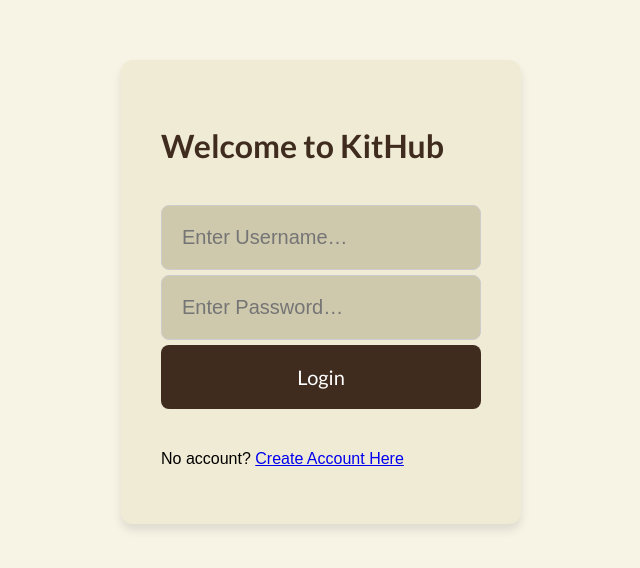
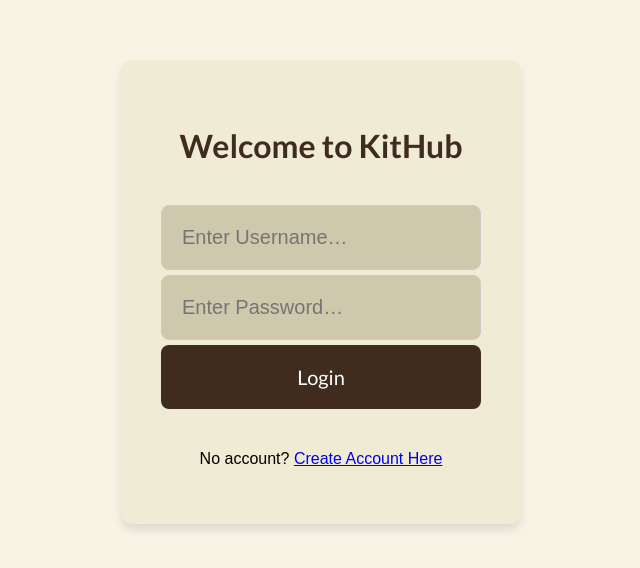
Before and after one commit to Jibril-Pa/KitHub-Project, a React (Vite) app in the folder Kithub-Frontend/: page / in a window 1280 px wide. Shown: the part 108-676 px from the top of the page, without its empty margins (319-959 px from the left). Built offline with nearby package versions, Linux system fonts and the light colour scheme.

Commit message:
styling for tabs

```diff
--- a/Kithub-Frontend/src/Home.jsx
+++ b/Kithub-Frontend/src/Home.jsx
@@ -8,6 +8,10 @@ import './Home.css';
 export default function Home({ setIsLoggedIn }) {
     const [isModalOpen, setIsModalOpen] = useState(false);
     const [posts,setPosts] = useState([]);
+
+    useEffect(() => {
+      document.title = "KitHub 🐾 | Home";
+    }, []);
 
     useEffect(()=>{
         fetch('http://localhost:3001/posts') // replace w mysql server link
--- a/Kithub-Frontend/src/LoginPage.css
+++ b/Kithub-Frontend/src/LoginPage.css
@@ -3,7 +3,7 @@ body {
     margin: 0;
     padding: 0;
     height: 100vh; /* Full viewport height */
-    background-color: #f7f4e6; /* Cream background for the entire page */
+    background-color: #b99b14; /* Cream background for the entire page */
     font-family: Arial, sans-serif; /* Default font */
     display: flex;
     flex-direction: column;
@@ -20,7 +20,7 @@ h2 {
 
 /* Form styling */
 .login-form {
-    background-color: #f0ebd4 !important; /* White background for form */
+    background-color: #f0ebd4 ; /* White background for form */
     padding: 40px; /* Larger padding to give more space inside the form */
     border-radius: 12px; /* Rounded corners */
     box-shadow: 0 6px 10px rgba(0, 0, 0, 0.1); /* Larger shadow for more depth */
@@ -78,3 +78,8 @@ button:hover {
     display: flex;
     flex-direction: column;
 }
+
+.register-prompt,
+.login-header{
+    text-align: center;
+}
--- a/Kithub-Frontend/src/LoginPage.jsx
+++ b/Kithub-Frontend/src/LoginPage.jsx
@@ -3,6 +3,12 @@ import { useNavigate, Link } from 'react-router-dom';
 import './LoginPage.css';
 
 export default function LoginPage({ setIsLoggedIn }) {
+
+  useEffect(() => {
+    document.title = "KitHub  | Login";
+  }, []);
+
+
     const [userName, setUserName] = useState('');
     const [password, setPassword] = useState('');
     const navigate = useNavigate();
@@ -57,7 +63,7 @@ export default function LoginPage({ setIsLoggedIn }) {
 
     return (
         <div className="login-form">
-            <h2>Welcome to KitHub</h2>
+            <h2 className="login-header">Welcome to KitHub</h2>
             <form onSubmit={handleSubmit}>
                 <div className="cred-box">
                     <input
--- a/Kithub-Frontend/src/Register.jsx
+++ b/Kithub-Frontend/src/Register.jsx
@@ -1,4 +1,4 @@
-import React, { useState } from 'react';
+import React, { useState,useEffect } from 'react';
 import { useNavigate } from 'react-router-dom';  // ← import useNavigate
 import './Register.css';
 
@@ -11,6 +11,10 @@ export default function Register() {
     const [error, setError] = useState('');
 
     const navigate = useNavigate();         // ← get the navigation fn
+
+    useEffect(() => {
+        document.title = "KitHub  | Register";
+      }, []);
 
     function handleSubmit(e) {
         e.preventDefault();
--- a/Kithub-Frontend/src/Settings.jsx
+++ b/Kithub-Frontend/src/Settings.jsx
@@ -1,6 +1,9 @@
 import React from 'react';
-
+import { useEffect } from 'react';
 function Settings() {
+  useEffect(() => {
+    document.title = "KitHub  | Settings";
+  }, []);
   return (
     <div style={{ padding: '2rem' }}>
       <button>First Name</button>
```
